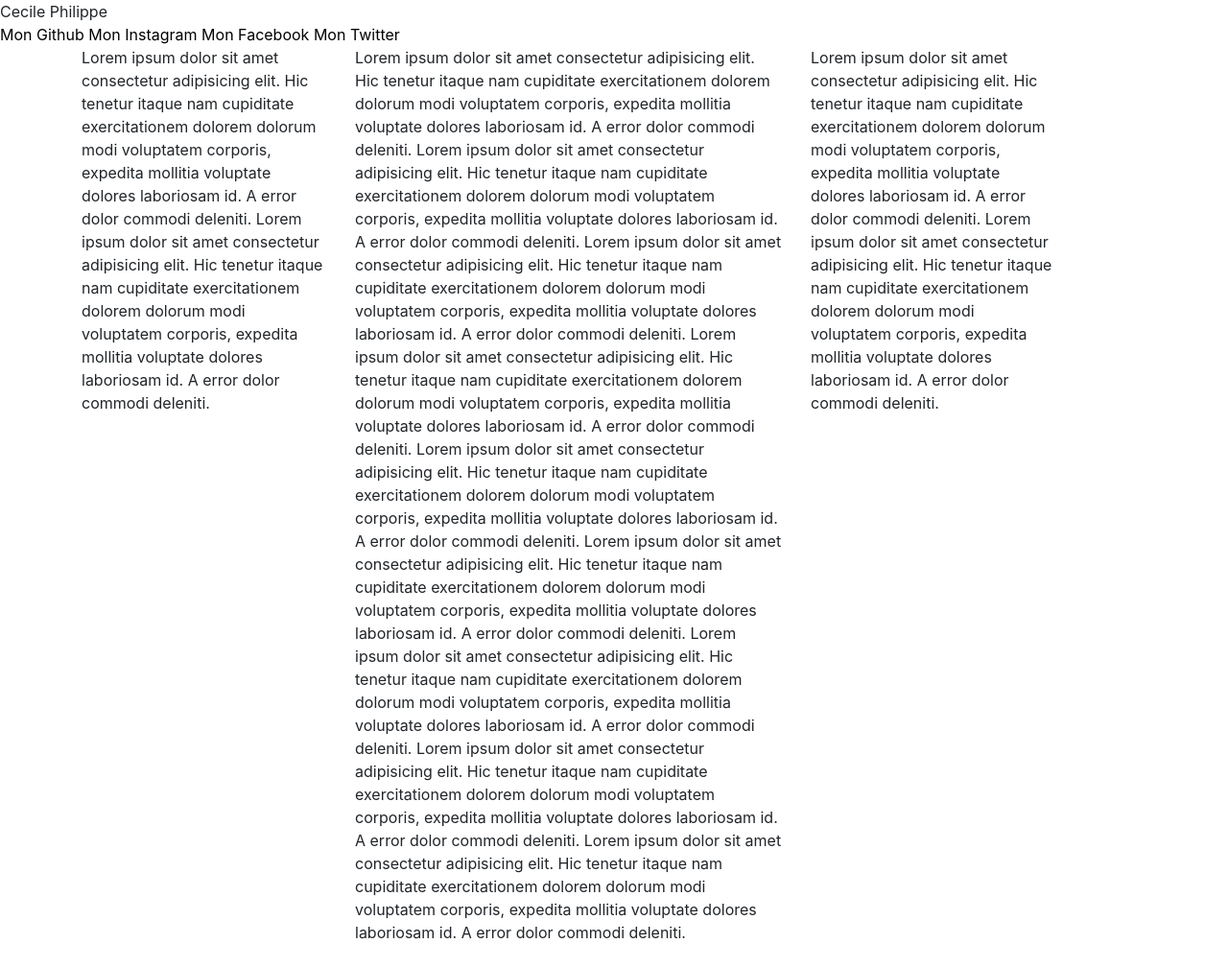
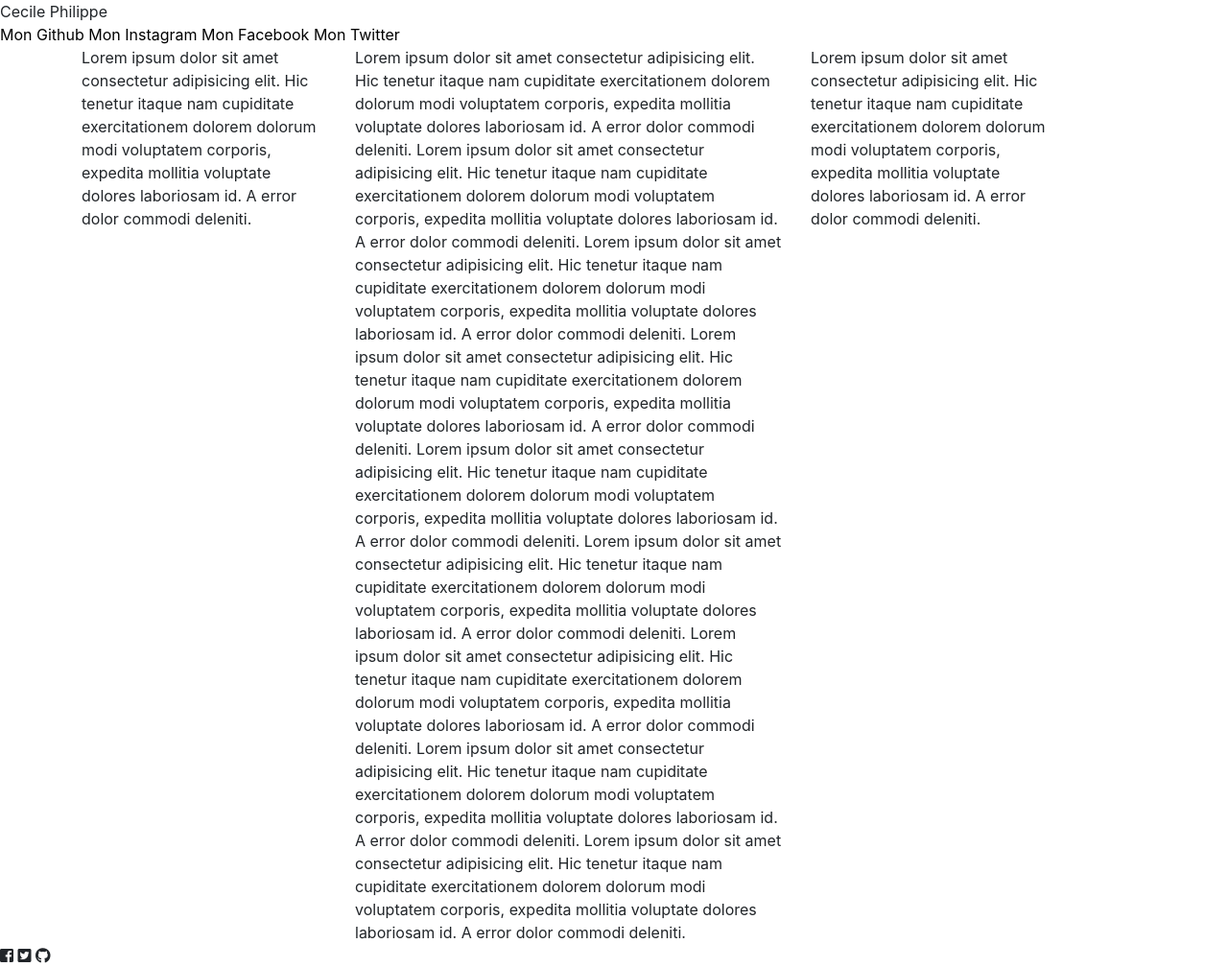
Before and after one commit to Cphil31/temptest, a Symfony app: template templates/default/index.html.twig in a window 1280 px wide. Shown: the whole page at 96% size. Before the commit the page ends 979 px from the top, so only its background shows below. Run offline with Twig, Linux system fonts and the light colour scheme; the template is opened without the code that fills it, so the values that code supplies are empty; some libraries are stand-ins or nearby versions.

Commit message:
ajout des icone

```diff
--- a/assets/css/app.css
+++ b/assets/css/app.css
@@ -29,3 +29,6 @@ a{
     position: sticky;
     top: 0;
 }
+i{
+    font-size: 3em;
+}
--- a/templates/default/index.html.twig
+++ b/templates/default/index.html.twig
@@ -17,7 +17,6 @@
                       <div class="col-md-3 ">
                           <div class="sticky">
                               Lorem ipsum dolor sit amet consectetur adipisicing elit. Hic tenetur itaque nam cupiditate exercitationem dolorem dolorum modi voluptatem corporis, expedita mollitia voluptate dolores laboriosam id. A error dolor commodi deleniti.
-                              Lorem ipsum dolor sit amet consectetur adipisicing elit. Hic tenetur itaque nam cupiditate exercitationem dolorem dolorum modi voluptatem corporis, expedita mollitia voluptate dolores laboriosam id. A error dolor commodi deleniti.
                           </div>
                         </div>
                         <div class="col-md-5">
@@ -34,11 +33,13 @@
                         <div class="col-md-3">
                             <div class="sticky">
                                 Lorem ipsum dolor sit amet consectetur adipisicing elit. Hic tenetur itaque nam cupiditate exercitationem dolorem dolorum modi voluptatem corporis, expedita mollitia voluptate dolores laboriosam id. A error dolor commodi deleniti.
-                                Lorem ipsum dolor sit amet consectetur adipisicing elit. Hic tenetur itaque nam cupiditate exercitationem dolorem dolorum modi voluptatem corporis, expedita mollitia voluptate dolores laboriosam id. A error dolor commodi deleniti.
                             </div>
                         </div>
                     </div>
             </div>
+            <i class="fab fa-facebook-square"></i>
+            <i class="fab fa-twitter-square"></i>
+            <i class="fab fa-github"></i>
 
 
 {% endblock %}
--- a/templates/layout/base.html.twig
+++ b/templates/layout/base.html.twig
@@ -8,7 +8,7 @@
             {# 'app' must match the first argument to addEntry() in webpack.config.js #}
             {{ encore_entry_link_tags('app') }}
             <link rel="stylesheet" href="https://stackpath.bootstrapcdn.com/bootstrap/4.1.3/css/bootstrap.min.css" integrity="sha384-MCw98/SFnGE8fJT3GXwEOngsV7Zt27NXFoaoApmYm81iuXoPkFOJwJ8ERdknLPMO" crossorigin="anonymous">
-
+            <link rel="stylesheet" href="https://use.fontawesome.com/releases/v5.5.0/css/all.css" integrity="sha384-B4dIYHKNBt8Bc12p+WXckhzcICo0wtJAoU8YZTY5qE0Id1GSseTk6S+L3BlXeVIU" crossorigin="anonymous">
             <!-- Renders a link tag (if your module requires any CSS)
                  <link rel="stylesheet" src="/build/app.css"> -->
         {% endblock %}
```
